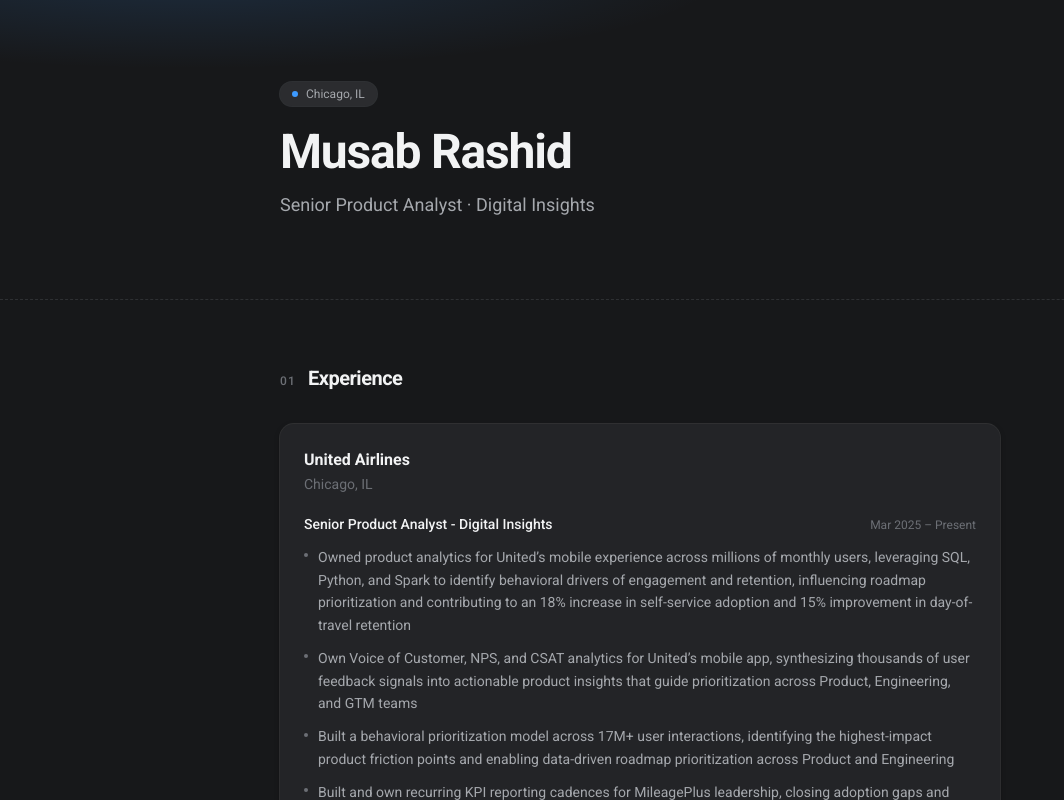
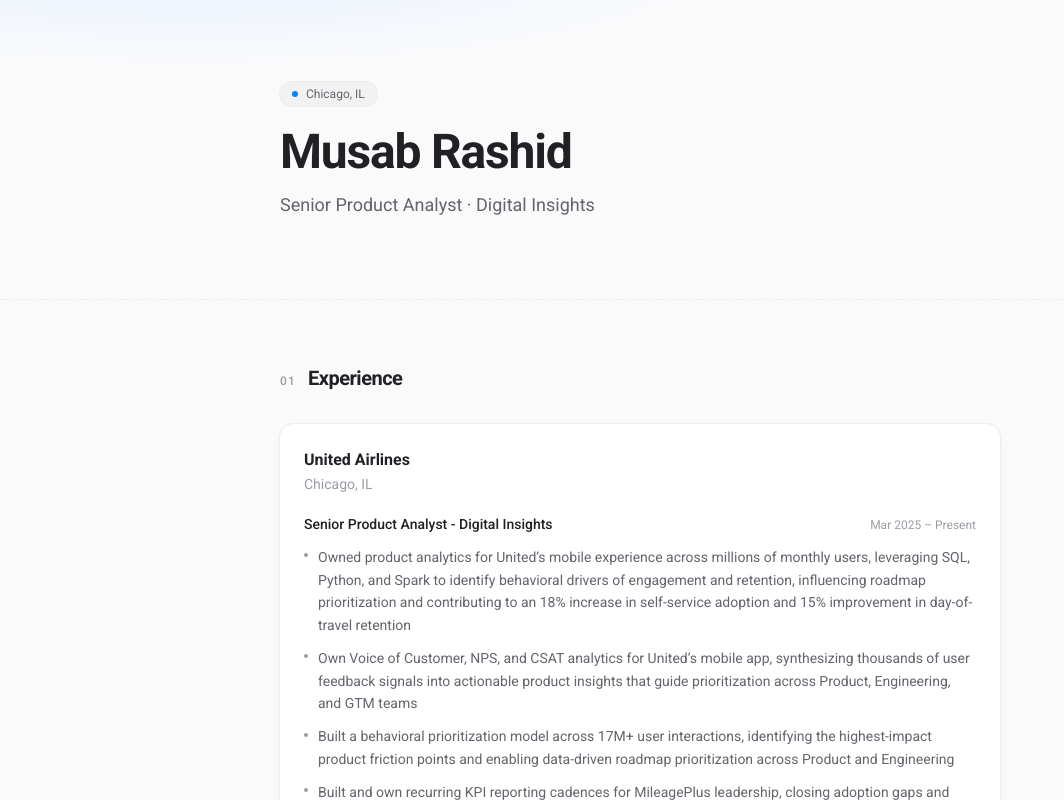
Before and after one commit to musabrashid/musab-rashid, a Next.js app: page / in a window 1280 px wide. Shown: the top 800 px of the page, without its empty margins (0-1064 px from the left). Built offline with nearby package versions, Linux system fonts and the light colour scheme.

Commit message:
Follow system light and dark color schemes.
Use Beautiful UI light tokens by default and switch to dark tokens with prefers-color-scheme.

Co-authored-by: Cursor <cursoragent@cursor.com>

```diff
--- a/src/app/globals.css
+++ b/src/app/globals.css
@@ -1,11 +1,41 @@
 @import "tailwindcss";
 
 :root {
+  color-scheme: light;
+  --page: oklch(98.5% 0.001 286.376);
+  --canvas: oklch(96.1% 0.002 247.84);
+  --surface: oklch(100% 0 0);
+  --inset: oklch(97.9% 0.002 247.839);
+  --hover: oklch(97% 0.002 247.839);
+  --hover-2: oklch(93.3% 0.003 247.86);
+  --ink: oklch(24.7% 0.006 258.361);
+  --ink-2: oklch(50.6% 0.01 264.477);
+  --ink-3: oklch(69.5% 0.009 264.505);
+  --line: oklch(94.6% 0.003 264.542);
+  --line-strong: oklch(91.2% 0.005 258.326);
+  --field: oklch(96.1% 0.001 286.375);
+  --accent: oklch(62.6% 0.205 254.947);
+  --accent-ink: oklch(55.6% 0.187 255.617);
+  --accent-tint: oklch(96% 0.019 252.878);
+  --shadow-hairline: 0 0 0 1px var(--line);
+  --shadow-card:
+    0 0 0 1px var(--line),
+    0 1px 2px oklch(0% 0 0 / 0.04),
+    0 2px 8px oklch(0% 0 0 / 0.04);
+  --radius-window: 14px;
+  --background: var(--page);
+  --foreground: var(--ink);
+}
+
+@media (prefers-color-scheme: dark) {
+  :root {
+    color-scheme: dark;
     --page: oklch(20.9% 0.004 264.477);
     --canvas: oklch(23.1% 0.004 264.487);
     --surface: oklch(26% 0.006 271.191);
     --inset: oklch(24.3% 0.004 264.492);
     --hover: oklch(28.9% 0.006 271.22);
+    --hover-2: oklch(31.8% 0.007 274.747);
     --ink: oklch(96.4% 0.002 247.839);
     --ink-2: oklch(73.1% 0.008 260.731);
     --ink-3: oklch(54.1% 0.01 264.484);
@@ -20,9 +50,7 @@
       0 0 0 1px oklch(100% 0 0 / 0.11),
       0 1px 2px oklch(0% 0 0 / 0.2),
       0 2px 6px oklch(0% 0 0 / 0.2);
-  --radius-window: 14px;
-  --background: var(--page);
-  --foreground: var(--ink);
+  }
 }
 
 @theme inline {
```
Lines whose indentation alone changed are shown as unchanged.
